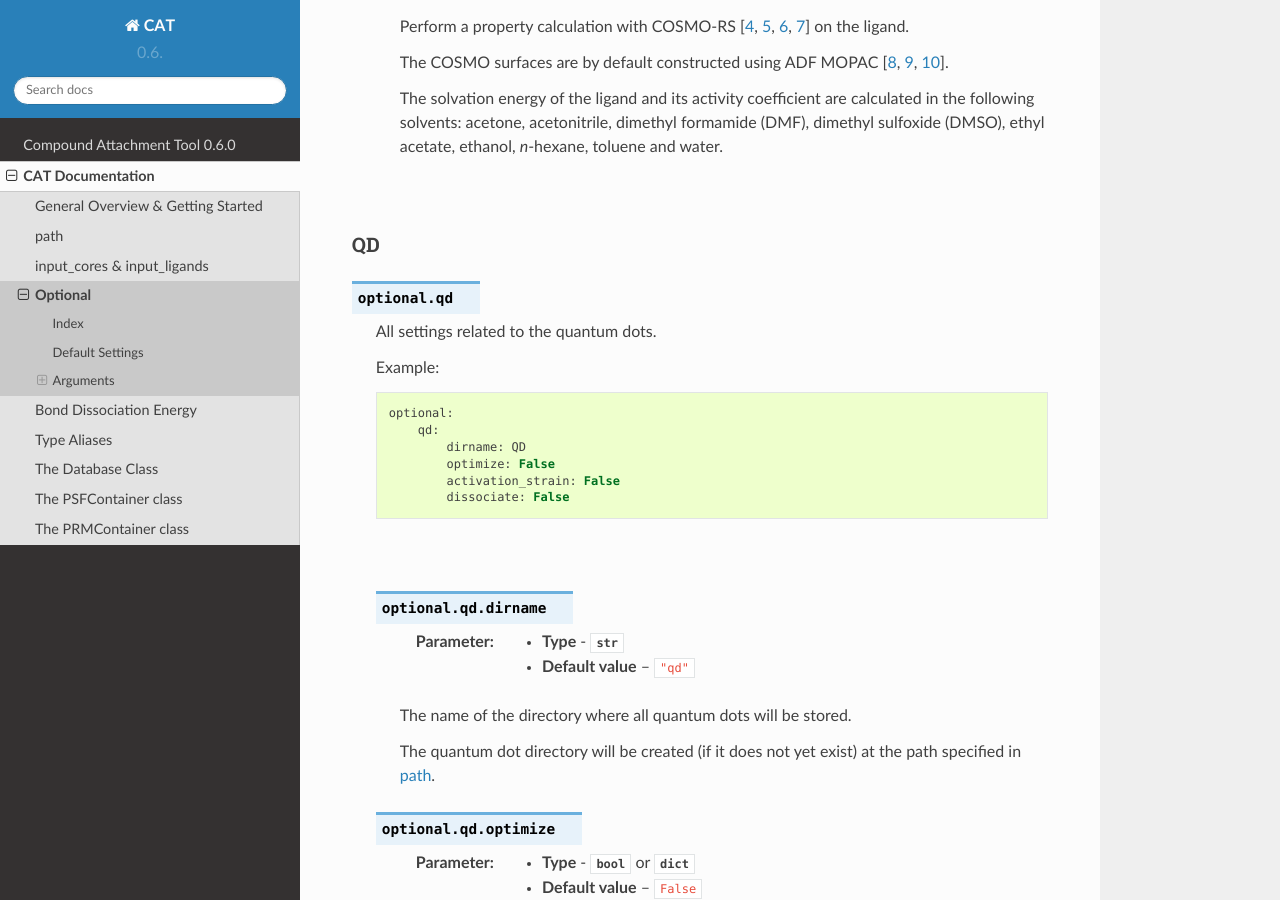
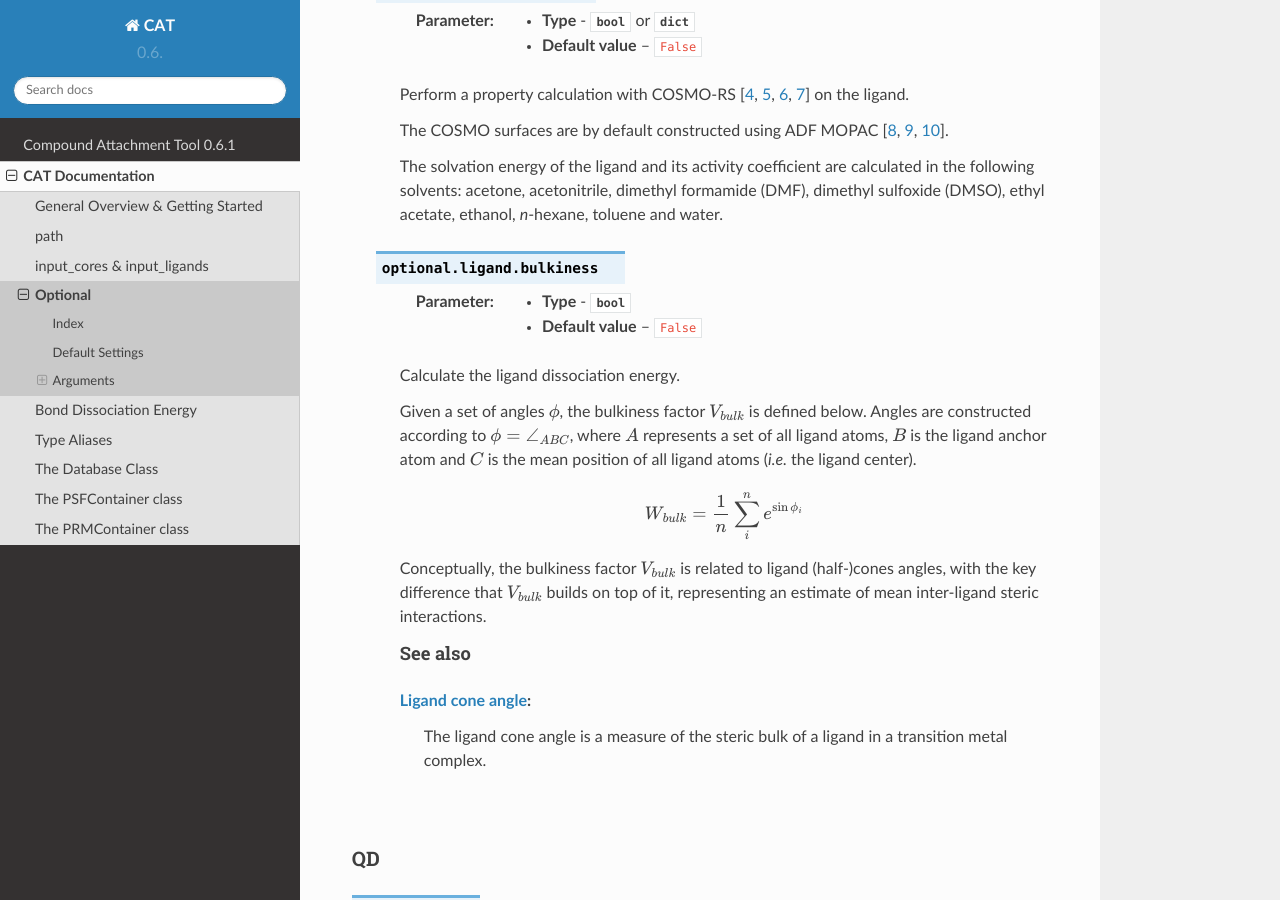
Before and after one commit to nlesc-nano/CAT, a Sphinx documentation site: the page built from docs/4_optional.rst, in a window 1280 px wide and 900 px high, scrolled down 6926 px. Built offline with Sphinx 7.4.7 and the Read the Docs theme 2.0.0, drawn with Linux system fonts in a browser that asks for light colours; some of the changed text lies outside the part shown.

Commit message:
CAT 0.6.1
* Added a workflow for calculating ligand bulkiness in nano-CAT 0.2.1.

```diff
--- a/CAT/__version__.py
+++ b/CAT/__version__.py
@@ -1 +1 @@
-__version__ = '0.6.0'
+__version__ = '0.6.1'
--- a/CHANGELOG.rst
+++ b/CHANGELOG.rst
@@ -4,6 +4,12 @@ Change Log
 
 All notable changes to this project will be documented in this file.
 This project adheres to `Semantic Versioning <http://semver.org/>`_.
+
+
+0.6.1
+*****
+* Added a workflow for calculating ligand bulkiness in `nano-CAT`_ 0.2.1.
+
 
 0.6.0
 *****
--- a/README.rst
+++ b/README.rst
@@ -12,7 +12,7 @@
 
 
 ##############################
-Compound Attachment Tool 0.6.0
+Compound Attachment Tool 0.6.1
 ##############################
 
 **CAT** is a collection of tools designed for the construction of various chemical compounds.
--- a/docs/1_get_started.rst
+++ b/docs/1_get_started.rst
@@ -74,6 +74,7 @@ Verbose default Settings
             split: True
             functional_groups: null
             cosmo-rs: False
+            bulkiness: False
 
         qd:
             dirname: QD
@@ -115,6 +116,7 @@ Maximum verbose default Settings
             split: True
             functional_groups: null
             cosmo-rs: False
+            bulkiness: False
 
         qd:
             dirname: QD
--- a/docs/4_optional.rst
+++ b/docs/4_optional.rst
@@ -31,6 +31,7 @@ Option                                    Description
 :attr:`optional.ligand.functional_groups` Manually specify SMILES strings representing functional groups.
 :attr:`optional.ligand.split`             If the ligand should be attached in its entirety to the core or not.
 :attr:`optional.ligand.cosmo-rs`          Perform a property calculation with COSMO-RS on the ligand.
+:attr:`optional.ligand.bulkiness`         Perform a ligand bulkiness calculation.
 
 :attr:`optional.qd.dirname`               The name of the directory where all quantum dots will be stored.
 :attr:`optional.qd.optimize`              Optimize the quantum dot (i.e. core + all ligands) .
@@ -62,6 +63,7 @@ Default Settings
             functional_groups: null
             split: True
             cosmo-rs: False
+            bulkiness: False
 
         qd:
             dirname: qd
@@ -261,6 +263,7 @@ Ligand
                 functional_groups: null
                 split: True
                 cosmo-rs: False
+                bulkiness: False
 
 |
 
@@ -356,6 +359,34 @@ Ligand
         calculated in the following solvents: acetone, acetonitrile,
         dimethyl formamide (DMF), dimethyl sulfoxide (DMSO), ethyl acetate,
         ethanol, *n*-hexane, toluene and water.
+
+
+    .. attribute:: optional.ligand.bulkiness
+
+        :Parameter:     * **Type** - :class:`bool`
+                        * **Default value** – ``False``
+
+
+        Calculate the ligand dissociation energy.
+
+        Given a set of angles :math:`\phi`, the bulkiness factor :math:`V_{bulk}` is defined below.
+        Angles are constructed according to :math:`\phi = \angle_{ABC}`,
+        where :math:`A` represents a set of all ligand atoms,
+        :math:`B` is the ligand anchor atom and
+        :math:`C` is the mean position of all ligand atoms (*i.e.* the ligand center).
+
+        .. math::
+            W_{bulk} = \frac{1}{n} \sum_{i}^{n} e^{\sin \phi_{i}}
+
+        Conceptually, the bulkiness factor :math:`V_{bulk}` is related to ligand (half-)cones angles,
+        with the key difference that :math:`V_{bulk}` builds on top of it,
+        representing an estimate of mean inter-ligand steric interactions.
+
+        See also
+        --------
+        `Ligand cone angle <https://en.wikipedia.org/wiki/Ligand_cone_angle>`_:
+            The ligand cone angle is a measure of the steric bulk of a ligand in
+            a transition metal complex.
 
 |
 
```
Also changed, not shown: 3 other files.
